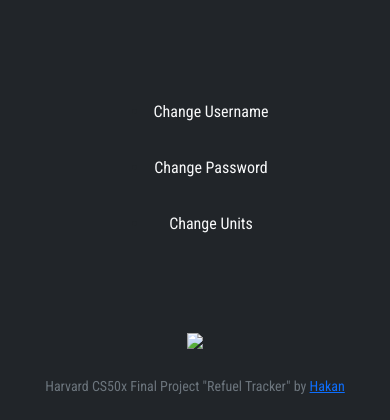
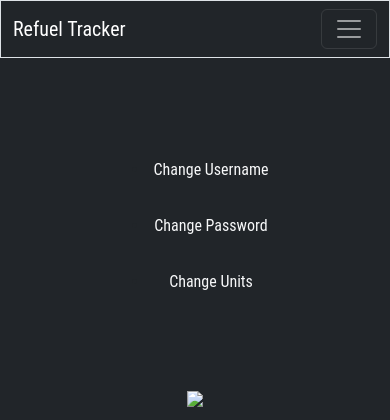
Before and after one commit to hakanayata/refuel-tracker, a Flask app: page /account in a window 390 px wide. Shown: the top 420 px of the page. Run offline with Flask 2, Linux system fonts and the light colour scheme; a user stored in the database is signed in; some libraries are stand-ins or nearby versions.

Commit message:
debugging mobile bs-modal

```diff
--- a/templates/layout.html
+++ b/templates/layout.html
@@ -14,12 +14,12 @@
         crossorigin="anonymous"></script>
 
     <!-- Google Fonts Roboto Condensed -->
-    <link rel="preconnect" href="https://fonts.googleapis.com">
+    <!-- <link rel="preconnect" href="https://fonts.googleapis.com">
     <link rel="preconnect" href="https://fonts.gstatic.com" crossorigin>
     <link href="https://fonts.googleapis.com/css2?family=Roboto+Condensed:wght@300;400;700&display=swap"
-        rel="stylesheet">
+        rel="stylesheet"> -->
     <!-- import javascript file -->
-    <!-- <script src="/static/script.js"></script> -->
+    <script src="/static/script.js"></script>
     <!-- Passage.id authentication implementation  -->
     <!-- <passage-auth app-id="vKXDkNnZRyHHc4M7LmbDfgYy"></passage-auth> -->
     <!-- <script src="https://psg.so/web.js"></script> -->
@@ -37,30 +37,30 @@
 
 <body class="bg-dark">
 
-    <!-- <nav class="bg-dark border navbar navbar-expand-lg navbar-dark">
+    <nav class="bg-dark border navbar navbar-expand-lg navbar-dark">
 
-        <div class="container-fluid"> -->
-    <!-- navbar-brand for project name -->
-    <!-- <a href="/" class="navbar-brand">Refuel Tracker</a> -->
-    <!-- hamburger menu button for navbar-expand-lg+ -->
-    <!-- <button class="navbar-toggler collapsed" type="button" data-bs-toggle="collapse"
+        <div class="container-fluid">
+            <!-- navbar-brand for project name -->
+            <a href="/" class="navbar-brand">Refuel Tracker</a>
+            <!-- hamburger menu button for navbar-expand-lg+ -->
+            <button class="navbar-toggler collapsed" type="button" data-bs-toggle="collapse"
                 data-bs-target="#navbarSupportedContent" aria-controls="navbarSupportedContent" aria-expanded="false"
                 aria-label="Toggle navigation">
                 <span class="navbar-toggler-icon"></span>
-            </button> -->
-    <!-- collapse & navbar-collapse for grouping and hiding navbar contents by a parent breakpoint -->
-    <!-- <div class="collapse navbar-collapse" id="navbarSupportedContent"> -->
+            </button>
+            <!-- collapse & navbar-collapse for grouping and hiding navbar contents by a parent breakpoint -->
+            <div class="collapse navbar-collapse" id="navbarSupportedContent">
 
 
-    <!-- {% if session["user_id"] %} -->
-    <!-- navbar-nav for a full-height and lightweight navi -->
-    <!-- <ul class="navbar-nav me-auto my-2">
+                {% if session["user_id"] %}
+                <!-- navbar-nav for a full-height and lightweight navi -->
+                <ul class="navbar-nav me-auto my-2">
                     <li class="nav-item"><a class="nav-link" href="/">HOME</a></li>
                     <li class="nav-item"><a class="nav-link" href="/history">HISTORY</a></li>
                     <li class="nav-item"><a class="nav-link" href="/vehicles">VEHICLES</a></li>
-                </ul> -->
-    <!-- ms auto for pushing items to the right -->
-    <!-- <ul class="navbar-nav ms-auto my-2">
+                </ul>
+                <!-- ms auto for pushing items to the right -->
+                <ul class="navbar-nav ms-auto my-2">
                     <li class="nav-item dropdown">
                         <a aria-haspopup="true" aria-expanded="false" class="nav-link dropdown-toggle" href="/account"
                             id="navbarDropdown" role="button" data-bs-toggle="dropdown">ACCOUNT</a>
@@ -71,9 +71,9 @@
                         </div>
                     </li>
                     <li class="nav-item"><a class="nav-link" href="/logout">LOG OUT</a></li>
-                </ul> -->
+                </ul>
 
-    <!-- {% else %}
+                {% else %}
                 <ul class="navbar-nav ms-auto my-2">
                     <li class="nav-item"><a class="nav-link" href="/signup">SIGN UP</a></li>
                     <li class="nav-item"><a class="nav-link" href="/login">LOG IN</a></li>
@@ -85,16 +85,16 @@
 
         </div>
 
-    </nav> -->
+    </nav>
 
     <!-- part from cs50 finance -->
-    <!-- {% if get_flashed_messages() %}
+    {% if get_flashed_messages() %}
     <header>
         <div class="alert alert-primary mb-0 text-center" role="alert">
             {{ get_flashed_messages() | join(" ") }}
         </div>
     </header>
-    {% endif %} -->
+    {% endif %}
 
 
     <main class="container-fluid py-4 text-center">
```
